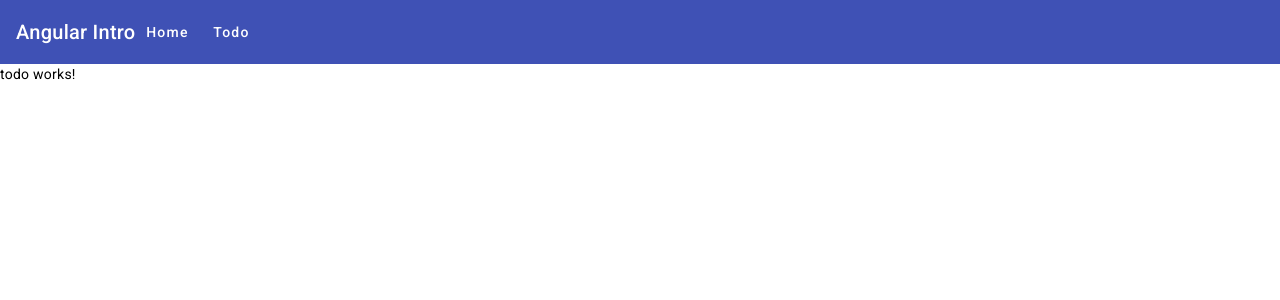
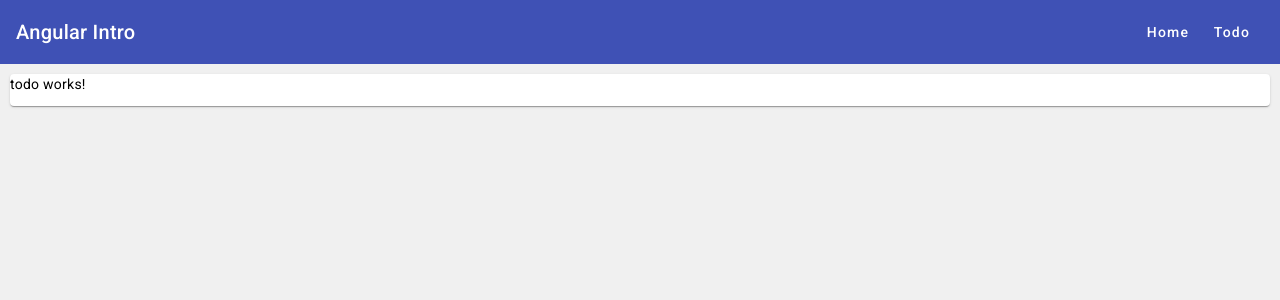
Before and after one commit to clark7b/angular-intro-2, an Angular app: page /todo in a window 1280 px wide. Shown: the top 300 px of the page. Built offline with nearby package versions, Linux system fonts and the light colour scheme.

Commit message:
Added Cards

```diff
--- a/src/app/app.component.html
+++ b/src/app/app.component.html
@@ -1,5 +1,6 @@
 <mat-toolbar color="primary">
   <span>Angular Intro</span>
+  <span class="spacer"></span>
   <button mat-button routerLink="/">Home</button>
   <button mat-button routerLink="/todo">Todo</button>
 </mat-toolbar>
--- a/src/app/app.module.ts
+++ b/src/app/app.module.ts
@@ -8,6 +8,8 @@ import { TodoComponent } from './todo/todo.component';
 import { BrowserAnimationsModule } from '@angular/platform-browser/animations';
 import { MatToolbarModule } from '@angular/material/toolbar';
 import { MatButtonModule } from '@angular/material/button';
+import { MatCardModule } from '@angular/material/card';
+
 
 
 
@@ -20,6 +22,7 @@ import { MatButtonModule } from '@angular/material/button';
   imports: [
     MatToolbarModule,
     MatButtonModule,
+    MatCardModule,
     BrowserModule,
     AppRoutingModule,
     BrowserAnimationsModule
--- a/src/app/todo/todo.component.html
+++ b/src/app/todo/todo.component.html
@@ -1 +1,5 @@
-<p>todo works!</p>
+<mat-card style="
+margin: 10px;
+">
+    <p>todo works!</p>
+</mat-card>
--- a/src/styles.css
+++ b/src/styles.css
@@ -1,4 +1,13 @@
 /* You can add global styles to this file, and also import other style files */
 
-html, body { height: 100%; }
-body { margin: 0; font-family: Roboto, "Helvetica Neue", sans-serif; }
+html, body {
+    height: 100%;
+}
+body {
+    margin: 0;
+    background-color: #f0f0f0;
+    font-family: Roboto, "Helvetica Neue", sans-serif;
+}
+.spacer {
+    flex: 1 1 auto;
+}
```
